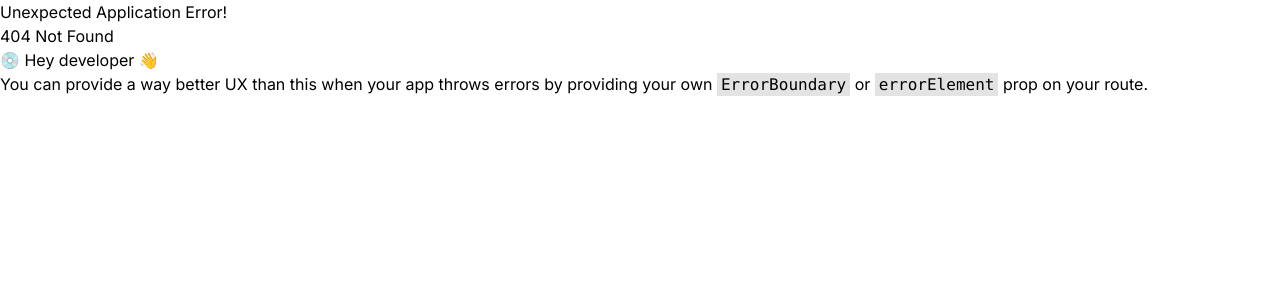
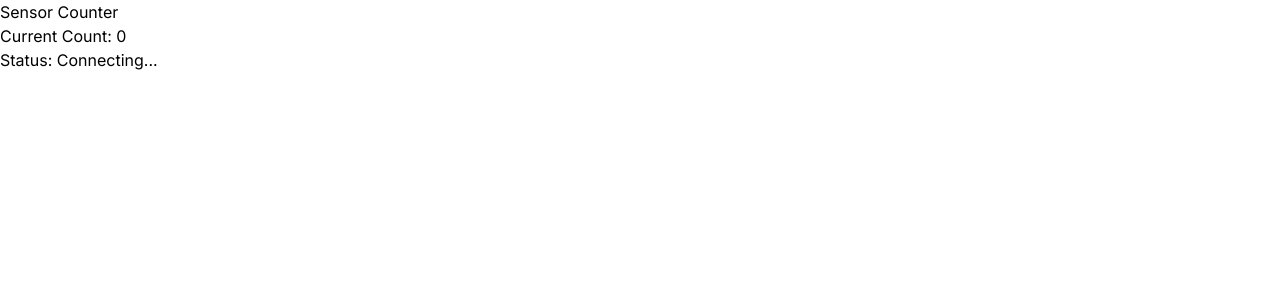
Before and after one commit to jasonllanes/DSWD_Counter, a React (Vite) app: page / in a window 1280 px wide. Before the commit this address had no page. Shown: the top 300 px of the page. Built offline with nearby package versions, Linux system fonts and the light colour scheme; no server answers.

Commit message:
developed initial

```diff
--- a/src/App.tsx
+++ b/src/App.tsx
@@ -43,7 +43,7 @@ function App() {
 
 
             <div className=" bg-primary p-3 rounded-full hover:cursor-pointer">
-          <SearchIcon className=" text-accent w-5 h-5 "/>
+              <SearchIcon className=" text-accent w-5 h-5 " />
             </div>
 
           </nav>
--- a/src/main.tsx
+++ b/src/main.tsx
@@ -7,40 +7,37 @@ import { Suspense, lazy } from "react";
 
 import NotFound from "./screens/notFound";
 import Loader from './components/loader/loader.tsx';
+import MainScreenContainer from './screens/main_screen/MainScreenContainer.tsx';
 
-const Page1= lazy(() =>
-  wait(1300).then(() => import("./screens/page1.tsx"))
-);
+// const Page1 = lazy(() =>
+//   wait(1300).then(() => import("./screens/page1.tsx"))
+// );
 
-const Page2= lazy(() =>
-  wait(1300).then(() => import("./screens/page2.tsx"))
+// const Page2 = lazy(() =>
+//   wait(1300).then(() => import("./screens/page2.tsx"))
+// );
+
+const MainPage = lazy(() =>
+  wait(1300).then(() => import("./screens/main_screen/MainScreenContainer.tsx"))
 );
 
 const router = createBrowserRouter([
   {
-    path: "/react-vite-supreme/",
-    element: <App />,
+    path: "/",
+    element: <MainScreenContainer />,
 
     children: [
       {
-        path: "/react-vite-supreme/",
-        element: <Navigate to="/react-vite-supreme/page1" />,
+        path: "/",
+        element: <Navigate to="/dswd-counter/dashboard" />,
       },
       {
-        path: "/react-vite-supreme/page1",
+        path: "/dswd-counter/dashboard",
         element: <>
-        <Suspense fallback={<Loader />}>
-          <Page1 />
-        </Suspense>
-      </>,
-      },
-      {
-        path: "/react-vite-supreme/page2",
-        element: <>
-        <Suspense fallback={<Loader />}>
-          <Page2 />
-        </Suspense>
-      </>,
+          <Suspense fallback={<Loader />}>
+            <MainPage />
+          </Suspense>
+        </>,
       },
 
 
@@ -53,7 +50,7 @@ const router = createBrowserRouter([
   },
 ]);
 
-function wait( time:number) {
+function wait(time: number) {
   return new Promise((resolve) => {
     setTimeout(resolve, time);
   });
--- /dev/null
+++ b/src/screens/main_screen/MainScreenContainer.tsx
@@ -0,0 +1,71 @@
+import React, { useEffect, useState } from 'react';
+
+const MainScreenContainer = () => {
+    const [score, setScore] = useState(0);
+    const [connectionStatus, setConnectionStatus] = useState('Connecting...');
+
+    useEffect(() => {
+        const ws = new WebSocket('ws://localhost:4000');
+
+        // Connection event handlers
+        ws.onopen = () => {
+            setConnectionStatus('Connected');
+            console.log('Connected to WebSocket server');
+        };
+
+        ws.onclose = () => {
+            setConnectionStatus('Disconnected');
+            console.log('Disconnected from WebSocket server');
+        };
+
+        ws.onerror = (error) => {
+            setConnectionStatus('Error');
+            console.error('WebSocket error:', error);
+        };
+
+        ws.onmessage = (event) => {
+            const text = event.data;
+            console.log('Received:', text);
+            console.log(text);
+            setScore(0); // Reset score to 0 before processing the new message
+            // Check if the message starts with "count:" or try to parse directly
+            if (text.includes("Total Score:")) {
+                // Extract the number after "Total Score:"
+                const scoreMatch = text.match(/Total Score:\s*(\d+)/);
+                if (scoreMatch && scoreMatch[1]) {
+                    const count = parseInt(scoreMatch[1]);
+                    console.log('Extracted score:', count);
+                    setScore(count);
+                }
+            }
+            // Keep existing parsing methods as fallbacks
+            else if (text.startsWith('count:')) {
+                const count = parseInt(text.split(':')[1]);
+                setScore(count);
+            } else {
+                // Try to parse the raw count if it's just a number
+                const count = parseInt(text);
+                if (!isNaN(count)) {
+                    setScore(count);
+                }
+            }
+        };
+
+        // Cleanup function
+        return () => {
+            if (ws.readyState === WebSocket.OPEN) {
+                ws.close();
+            }
+        };
+    }, []);
+
+    return (
+        <div>
+            <h1>Sensor Counter</h1>
+            <h2>Current Count: {score}</h2>
+            <p>Status: {connectionStatus}</p>
+        </div>
+    );
+}
+
+export default MainScreenContainer;
--- a/vite.config.ts
+++ b/vite.config.ts
@@ -4,7 +4,7 @@ import { defineConfig } from "vite"
 
 export default defineConfig({
         // REPO-NAME
-  base: "/react-vite-supreme",
+  base: "/",
   plugins: [react()],
   server: {
     host: '0.0.0.0', // IP address, 0.0.0.0 makes it accessible on your local network
```
Also changed, not shown: package.json (+8 -2 lines), src/plugin/server.js (added, +24 -0 lines), 1 other file (tests, documents, lock files or other folders). Lines whose indentation alone changed are shown as unchanged.
